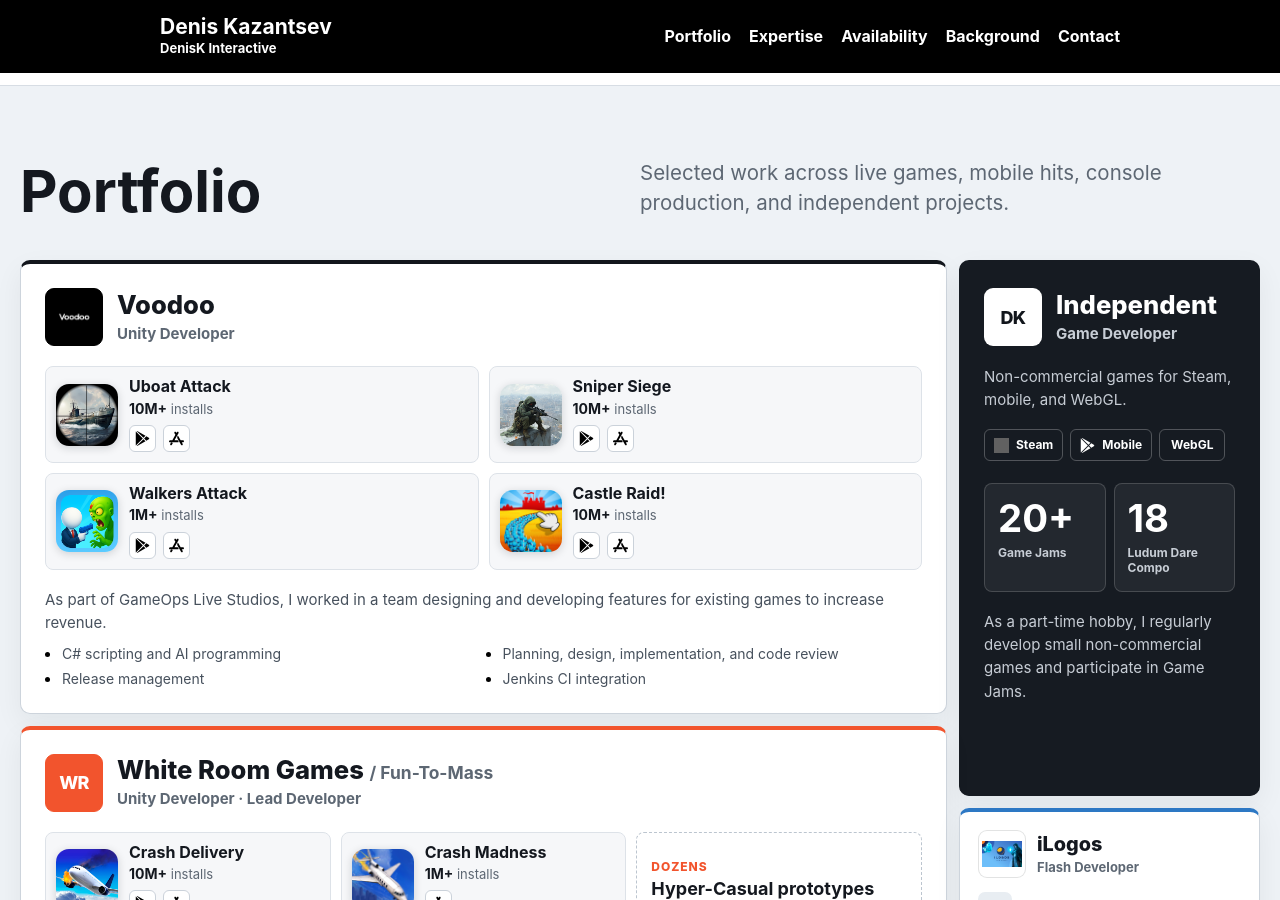
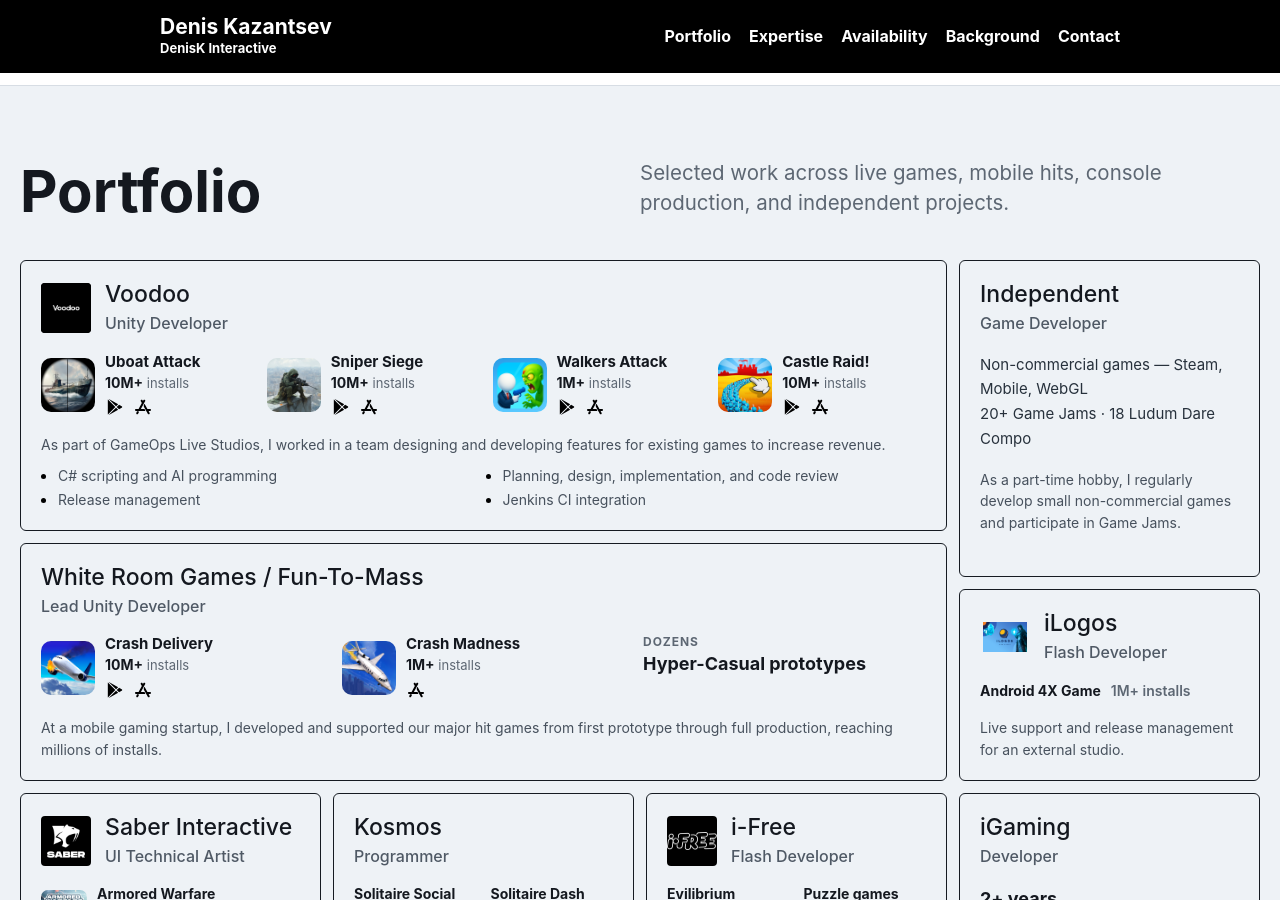
Before and after one commit to JokerDen/denisk, a Jekyll site: the page built from index.md, in a window 1280 px wide and 900 px high, scrolled down 815 px. Built offline with Jekyll 4.4.1, drawn with Linux system fonts in a browser that asks for light colours; grey boxes are pictures that could not be loaded.

Commit message:
adjustments 1

```diff
--- a/assets/css/site.css
+++ b/assets/css/site.css
@@ -796,6 +796,206 @@
   font-size: 21px;
 }
 
+/* Simplified portfolio visual system */
+.portfolio-map .experience-card {
+  padding: 20px;
+  border: 1px solid #161b22;
+  border-radius: 6px;
+  background: transparent;
+  box-shadow: none;
+  color: var(--ink);
+}
+
+.portfolio-map .experience-header {
+  gap: 14px;
+  margin-bottom: 18px;
+}
+
+.portfolio-map .experience-header h3,
+.portfolio-map .experience-card-compact .experience-header h3 {
+  font-size: clamp(21px, 1.8vw, 25px);
+  font-weight: 550;
+  line-height: 1.2;
+}
+
+.portfolio-map .experience-role,
+.portfolio-map .experience-card-compact .experience-role {
+  margin-top: 4px;
+  color: #4f5965;
+  font-size: 16px;
+  font-weight: 550;
+  line-height: 1.35;
+}
+
+.portfolio-map .company-logo,
+.portfolio-map .experience-card-compact .company-logo {
+  width: 50px;
+  height: 50px;
+  flex-basis: 50px;
+  border: 0;
+  border-radius: 4px;
+  background: transparent;
+}
+
+.portfolio-map .company-logo-dark,
+.portfolio-map .experience-card-compact .company-logo-dark {
+  background: #000000;
+}
+
+.portfolio-map .project-grid {
+  display: flex;
+  flex-wrap: nowrap;
+  align-items: flex-start;
+  gap: 18px;
+}
+
+.portfolio-map .project-item {
+  display: flex;
+  min-width: 0;
+  flex: 1 1 0;
+  align-items: center;
+  gap: 10px;
+  padding: 0;
+  border: 0;
+  border-radius: 0;
+  background: transparent;
+}
+
+.portfolio-map .project-icon {
+  width: 54px;
+  height: 54px;
+  border-radius: 10px;
+  box-shadow: none;
+}
+
+.portfolio-map .project-copy strong {
+  font-size: 15px;
+  font-weight: 650;
+}
+
+.portfolio-map .project-copy > span:not(.store-links) {
+  font-size: 13px;
+}
+
+.portfolio-map .store-links {
+  gap: 8px;
+  margin-top: 6px;
+}
+
+.portfolio-map .store-link {
+  width: 20px;
+  height: 20px;
+  flex-basis: 20px;
+  border: 0;
+  border-radius: 0;
+  background: transparent;
+}
+
+.portfolio-map .store-link:hover {
+  transform: translateY(-1px);
+}
+
+.portfolio-map .store-link img {
+  width: 16px;
+  height: 16px;
+}
+
+.portfolio-map .prototype-project {
+  min-height: 0;
+  flex: 1 1 0;
+  padding: 0;
+  border: 0;
+  border-radius: 0;
+  background: transparent;
+}
+
+.portfolio-map .prototype-count {
+  margin-bottom: 3px;
+  color: var(--muted);
+  font-size: 12px;
+  font-weight: 650;
+}
+
+.portfolio-map .experience-summary,
+.portfolio-map .experience-card-compact .experience-summary {
+  margin-top: 17px;
+  color: #47515d;
+  font-size: 14px;
+  line-height: 1.55;
+}
+
+.indie-facts {
+  margin: 0;
+  color: #27313c;
+  font-size: 15px;
+  line-height: 1.65;
+}
+
+.portfolio-map .experience-card-compact {
+  padding: 20px;
+}
+
+.portfolio-map .mini-project {
+  display: flex;
+  flex-wrap: wrap;
+  gap: 4px 10px;
+  font-size: 14px;
+}
+
+.portfolio-map .mini-project > b {
+  width: auto;
+  padding-left: 0;
+  color: var(--muted);
+  font-weight: 600;
+}
+
+.portfolio-map .mini-project-list {
+  display: grid;
+  grid-template-columns: repeat(2, minmax(0, 1fr));
+  gap: 14px;
+  font-size: 14px;
+}
+
+.portfolio-map .mini-project-list li {
+  display: flex;
+  min-width: 0;
+  flex-direction: column;
+  align-items: flex-start;
+  gap: 3px;
+}
+
+.portfolio-map .mini-project-list strong {
+  font-weight: 650;
+}
+
+.portfolio-map .mini-project-list small,
+.portfolio-map .mini-project-with-image small {
+  color: var(--muted);
+  font-size: 13px;
+  line-height: 1.3;
+}
+
+.portfolio-map .mini-project-with-image {
+  flex-wrap: nowrap;
+}
+
+.portfolio-map .mini-project-with-image > a:first-child,
+.portfolio-map .mini-project-with-image > a:first-child img {
+  width: 46px;
+  height: 46px;
+  flex-basis: 46px;
+  border-radius: 7px;
+}
+
+.portfolio-map .igaming-tenure {
+  font-size: 14px;
+}
+
+.portfolio-map .igaming-tenure strong {
+  font-size: 18px;
+  font-weight: 650;
+}
+
 strong {
   color: var(--ink);
   font-weight: 750;
@@ -939,6 +1139,17 @@
     grid-template-columns: minmax(0, 1fr);
   }
 
+  .portfolio-map .project-grid {
+    flex-wrap: wrap;
+    gap: 16px;
+  }
+
+  .portfolio-map .project-item,
+  .portfolio-map .prototype-project {
+    min-width: 140px;
+    flex: 1 1 calc(50% - 8px);
+  }
+
   .compact-list {
     grid-template-columns: minmax(0, 1fr);
   }
--- a/index.md
+++ b/index.md
@@ -120,33 +120,22 @@
         </div>
       </article>
 
-      <article class="experience-card experience-indie experience-card-dark">
+      <article class="experience-card experience-indie">
         <header class="experience-header">
-          <span class="company-logo company-logo-text company-logo-light" aria-hidden="true">DK</span>
           <div>
             <h3>Independent</h3>
             <p class="experience-role">Game Developer</p>
           </div>
         </header>
-        <p class="indie-platforms">Non-commercial games for Steam, mobile, and WebGL.</p>
-        <div class="platform-row" aria-label="Platforms">
-          <span class="platform-badge"><img src="{{ '/assets/portfolio/steam.svg' | relative_url }}" alt="">Steam</span>
-          <span class="platform-badge"><img src="{{ '/assets/portfolio/google-play.svg' | relative_url }}" alt="">Mobile</span>
-          <span class="platform-badge platform-badge-text">WebGL</span>
-        </div>
-        <div class="indie-stats">
-          <div><strong>20+</strong><span>Game Jams</span></div>
-          <div><strong>18</strong><span>Ludum Dare Compo</span></div>
-        </div>
+        <p class="indie-facts">Non-commercial games — Steam, Mobile, WebGL<br>20+ Game Jams · 18 Ludum Dare Compo</p>
         <p class="experience-summary">As a part-time hobby, I regularly develop small non-commercial games and participate in Game Jams.</p>
       </article>
 
       <article class="experience-card experience-white-room">
         <header class="experience-header">
-          <span class="company-logo company-logo-text company-logo-accent" aria-hidden="true">WR</span>
           <div>
-            <h3>White Room Games <span class="company-alias">/ Fun-To-Mass</span></h3>
-            <p class="experience-role">Unity Developer · Lead Developer</p>
+            <h3>White Room Games / Fun-To-Mass</h3>
+            <p class="experience-role">Lead Unity Developer</p>
           </div>
         </header>
         <div class="project-grid project-grid-three">
@@ -193,7 +182,7 @@
             <p class="experience-role">Flash Developer</p>
           </div>
         </header>
-        <div class="mini-project"><span class="mini-project-icon">4X</span><strong>Android 4X Game</strong><b>1M+ installs</b></div>
+        <div class="mini-project"><strong>Android 4X Game</strong><b>1M+ installs</b></div>
         <p class="experience-summary">Live support and release management for an external studio.</p>
       </article>
 
@@ -217,16 +206,15 @@
 
       <article class="experience-card experience-kosmos experience-card-compact">
         <header class="experience-header">
-          <span class="company-logo company-logo-text company-logo-blue" aria-hidden="true">K</span>
           <div><h3>Kosmos</h3><p class="experience-role">Programmer</p></div>
         </header>
         <ul class="mini-project-list">
-          <li><span class="mini-project-icon">♠</span><strong>Solitaire Social</strong><small>Facebook</small></li>
-          <li><span class="mini-project-icon">♦</span><strong>Solitaire Dash</strong><small>Mobile</small></li>
+          <li><strong>Solitaire Social</strong><small>Facebook</small></li>
+          <li><strong>Solitaire Dash</strong><small>Mobile</small></li>
         </ul>
       </article>
 
-      <article class="experience-card experience-ifree experience-card-compact experience-card-dark">
+      <article class="experience-card experience-ifree experience-card-compact">
         <header class="experience-header">
           <a class="company-logo company-logo-image company-logo-dark" href="https://i-free.com/" target="_blank" rel="noopener noreferrer" aria-label="i-Free website">
             <img src="{{ '/assets/portfolio/company-ifree.webp' | relative_url }}" alt="i-Free">
@@ -234,14 +222,13 @@
           <div><h3>i-Free</h3><p class="experience-role">Flash Developer</p></div>
         </header>
         <ul class="mini-project-list">
-          <li><span class="mini-project-icon">E</span><strong>Evilibrium</strong><small>Mobile</small></li>
-          <li><span class="mini-project-icon">K</span><strong>Puzzle games</strong><small>KakaoTalk</small></li>
+          <li><strong>Evilibrium</strong><small>Mobile</small></li>
+          <li><strong>Puzzle games</strong><small>KakaoTalk</small></li>
         </ul>
       </article>
 
       <article class="experience-card experience-igaming experience-card-compact">
         <header class="experience-header">
-          <span class="company-logo company-logo-text company-logo-muted" aria-hidden="true">iG</span>
           <div><h3>iGaming</h3><p class="experience-role">Developer</p></div>
         </header>
         <p class="igaming-tenure"><strong>2+ years</strong> developing commercial iGaming products.</p>
```
